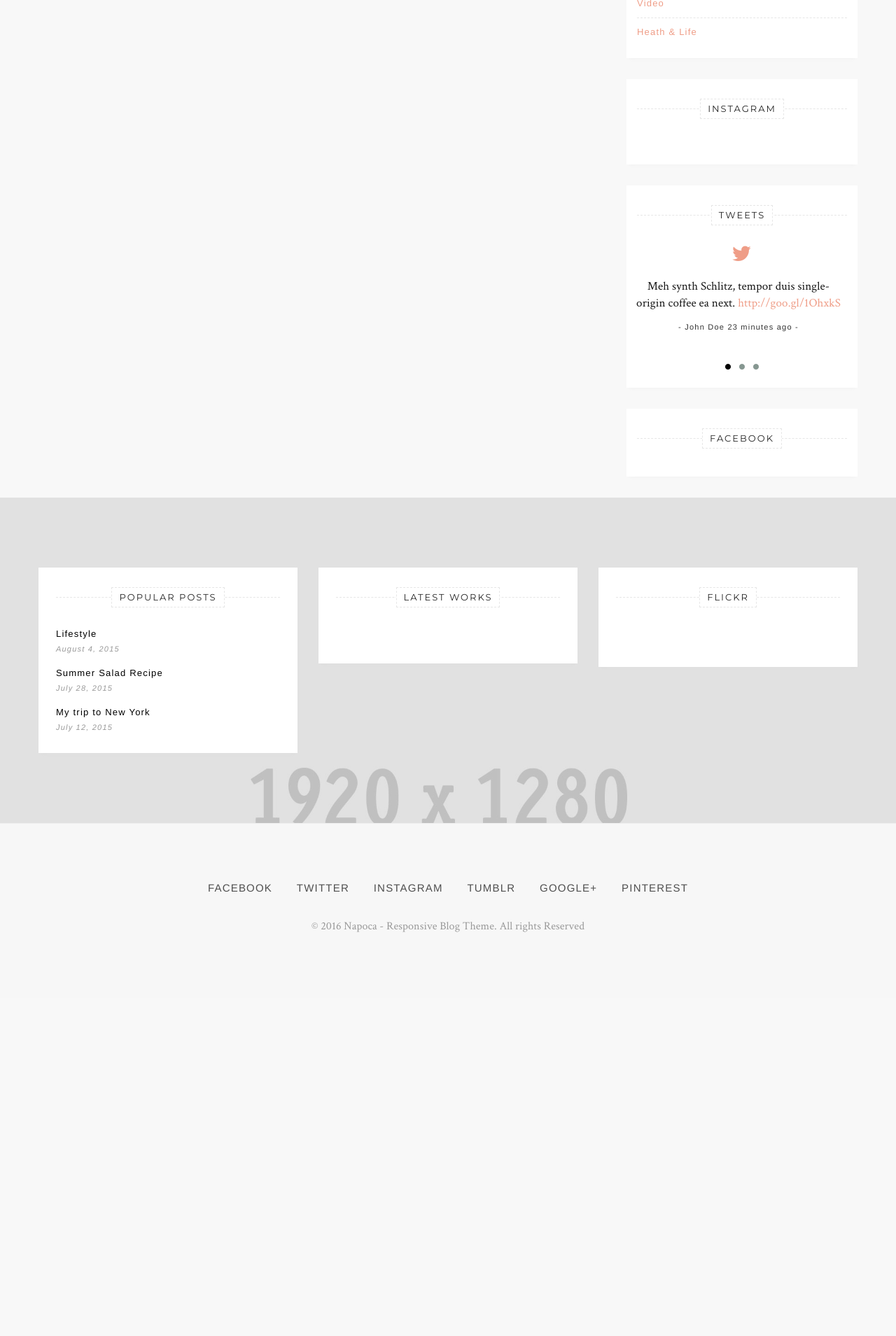
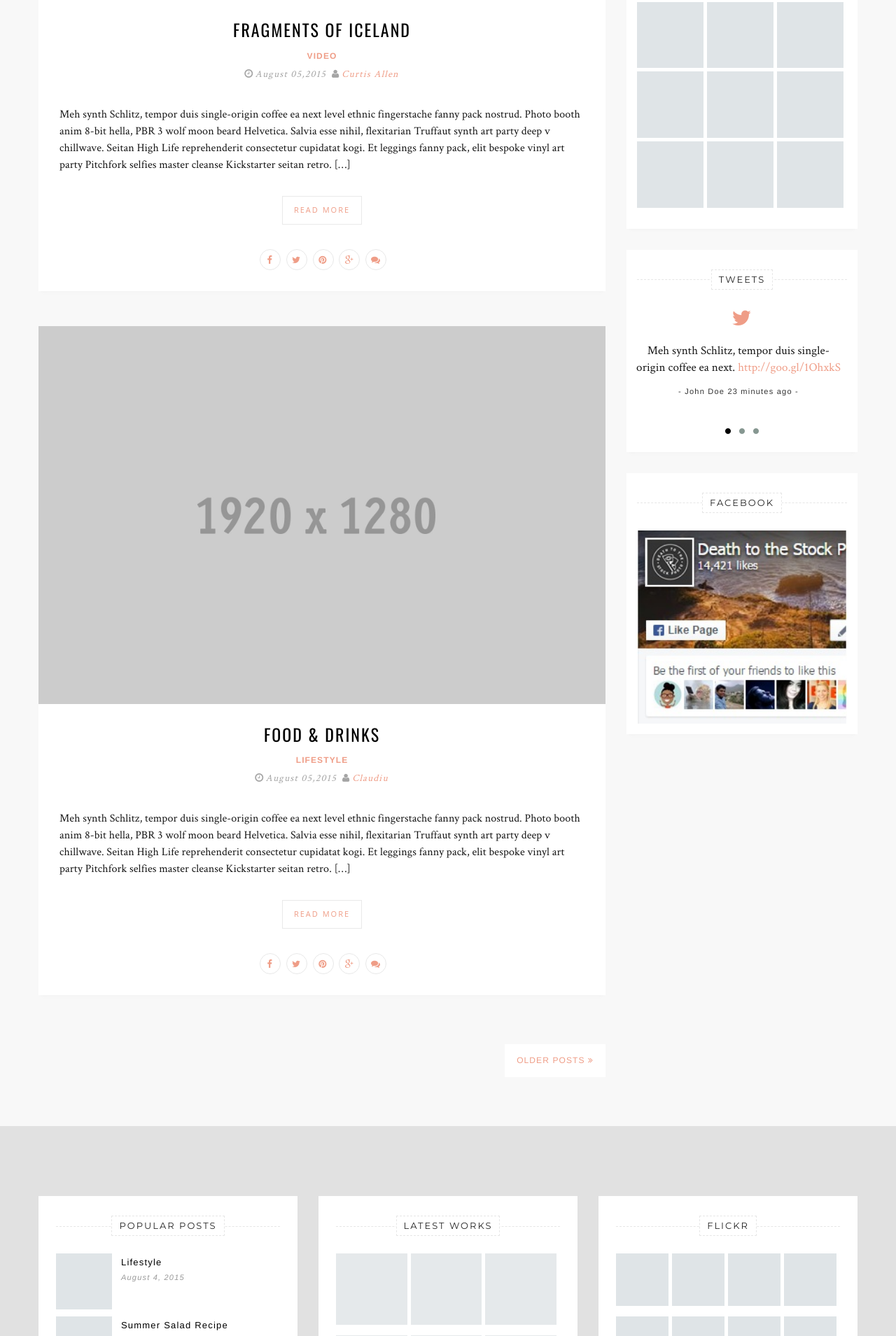
Before and after one commit to bobbyesh/blog, a Django app: page / in a window 1280 px wide. Shown: the part 3395-5304 px from the top of the page at 70% size. Before the commit the page ends 4727 px from the top, so only its background shows below. Run offline with Django 3.2, Linux system fonts and the light colour scheme; some libraries are stand-ins or nearby versions.

Commit message:
Fixed validation errors in html

```diff
--- a/blog/main/templates/main/index.html
+++ b/blog/main/templates/main/index.html
@@ -83,7 +83,7 @@
     <!-- Navbar
     ================================================== -->
     <header class="header clearfix">
-      <nav class="navbar navbar-default navbar-static-top" role="navigation">
+      <nav class="navbar navbar-default navbar-static-top">
         <div class="container">
         <!-- Brand and toggle get grouped for better mobile display -->
           <div class="navbar-header">
@@ -185,7 +185,7 @@
                 <!-- post-img -->
                 <div class="post-img">
                   <a href="post-with-image.html">
-                    <img href="{% static 'images/posts/3.jpg' %}" alt="">
+                    <img src="{% static 'images/posts/3.jpg' %}" alt="">
                   </a>
                 </div> <!-- end post-img -->
 
@@ -231,21 +231,21 @@
                        <!-- slide 1 -->
                       <li>
                         <figure>
-                          <img href="{% static 'images/posts/5.jpg' %}" alt="image alt">
+                          <img src="{% static 'images/posts/5.jpg' %}" alt="image alt">
                         </figure>
                       </li>
 
                       <!-- slide 2 -->
                       <li>
                         <figure>
-                          <img href="{% static 'images/posts/4.jpg' %}" alt="image alt">
+                          <img src="{% static 'images/posts/4.jpg' %}" alt="image alt">
                         </figure>
                       </li>
 
                       <!-- slide 3 -->
                       <li>
                         <figure>
-                          <img href="{% static 'images/posts/1.jpg' %}" alt="image alt">
+                          <img src="{% static 'images/posts/1.jpg' %}" alt="image alt">
                         </figure>
                       </li>
 
@@ -287,7 +287,7 @@
 
                 <!-- video -->
                 <div class="post-video">
-                  <iframe src="https://player.vimeo.com/video/40558553" width="1920" height="1080" portrait="0" frameborder="0" title="Fragments of Iceland" webkitallowfullscreen mozallowfullscreen allowfullscreen></iframe>
+                  <iframe src="https://player.vimeo.com/video/40558553" width="1920" height="1080" title="Fragments of Iceland" allowfullscreen></iframe>
                 </div> <!-- end post-video -->
 
                 <!-- post header -->
@@ -326,7 +326,7 @@
                 <!-- post-img -->
                 <div class="post-img">
                   <a href="post-with-image.html">
-                    <img href="{% static 'images/posts/1.jpg' %}" alt="">
+                    <img src="{% static 'images/posts/1.jpg' %}" alt="">
                   </a>
                 </div> <!-- post-img -->
 
@@ -382,7 +382,7 @@
                 </div> <!-- end widget-heading -->
 
                 <div class="about-widget-img">
-                  <img href="{% static 'images/user-avatar.jpg' %}" alt="">
+                  <img src="{% static 'images/user-avatar.jpg' %}" alt="">
                 </div> <!-- end about-widget-img -->
 
                 <p class="about-entry">Meh synth Schlitz, tempor duis single-origin coffee ea next level ethnic fingerstache fanny pack nostrud. Seitan High Life reprehenderit consectetur cupidatat kogi about me...</p>
@@ -409,7 +409,7 @@
               <!-- Banner widget -->
               <div id="banner-widget" class="widget">
                 <div class="banner-w-img">
-                  <img href="{% static 'images/bannerwidget.png' %}" alt="banner widget">
+                  <img src="{% static 'images/bannerwidget.png' %}" alt="banner widget">
                 </div> <!-- end banner-img -->
               </div> <!-- end banner-widget -->
 
@@ -450,7 +450,7 @@
                   <li class="side-post clearfix">
                     <div class="side-img">
                       <a href="#" title="Post Title">
-                        <img href="{% static 'images/posts-thumbnail/1-150x150.jpg' %}" alt="" class="widget-posts-img">
+                        <img src="{% static 'images/posts-thumbnail/1-150x150.jpg' %}" alt="" class="widget-posts-img">
                       </a>
                     </div> <!-- end side-img -->
                     <div class="side-post-text">
@@ -463,7 +463,7 @@
                   <li class="side-post clearfix">
                     <div class="side-img">
                       <a href="#" title="Post Title">
-                        <img href="{% static 'images/posts-thumbnail/2-150x150.jpg' %}" alt="" class="widget-posts-img">
+                        <img src="{% static 'images/posts-thumbnail/2-150x150.jpg' %}" alt="" class="widget-posts-img">
                       </a>
                     </div> <!-- end side-img -->
                     <div class="side-post-text">
@@ -476,7 +476,7 @@
                   <li class="side-post clearfix">
                     <div class="side-img">
                       <a href="#" title="Post Title">
-                        <img href="{% static 'images/posts/7.jpg' %}" alt="" class="widget-posts-img">
+                        <img src="{% static 'images/posts/7.jpg' %}" alt="" class="widget-posts-img">
                       </a>
                     </div> <!-- end side-img -->
                     <div class="side-post-text">
@@ -489,7 +489,7 @@
                   <li class="side-post clearfix">
                     <div class="side-img">
                       <a href="#" title="Post Title">
-                        <img href="{% static 'images/posts-thumbnail/3-150x150.jpg' %}" alt="" class="widget-posts-img">
+                        <img src="{% static 'images/posts-thumbnail/3-150x150.jpg' %}" alt="" class="widget-posts-img">
                       </a>
                     </div> <!-- end side-img -->
                     <div class="side-post-text">
@@ -543,15 +543,15 @@
                 </div>
                 <div class="photo-instagram">
                   <ul class="photo-list clearfix">
-                    <li><a href="#"><img href="{% static 'images/instagram/1.jpg' %}" alt=""></a></li>
-                    <li><a href="#"><img href="{% static 'images/instagram/2.jpg' %}" alt=""></a></li>
-                    <li><a href="#"><img href="{% static 'images/instagram/3.jpg' %}" alt=""></a></li>
-                    <li><a href="#"><img href="{% static 'images/instagram/4.jpg' %}" alt=""></a></li>
-                    <li><a href="#"><img href="{% static 'images/instagram/6.jpg' %}" alt=""></a></li>
-                    <li><a href="#"><img href="{% static 'images/instagram/5.jpg' %}" alt=""></a></li>
-                    <li><a href="#"><img href="{% static 'images/instagram/7.jpg' %}" alt=""></a></li>
-                    <li><a href="#"><img href="{% static 'images/instagram/8.jpg' %}" alt=""></a></li>
-                    <li><a href="#"><img href="{% static 'images/instagram/9.jpg' %}" alt=""></a></li>
+                    <li><a href="#"><img src="{% static 'images/instagram/1.jpg' %}" alt=""></a></li>
+                    <li><a href="#"><img src="{% static 'images/instagram/2.jpg' %}" alt=""></a></li>
+                    <li><a href="#"><img src="{% static 'images/instagram/3.jpg' %}" alt=""></a></li>
+                    <li><a href="#"><img src="{% static 'images/instagram/4.jpg' %}" alt=""></a></li>
+                    <li><a href="#"><img src="{% static 'images/instagram/6.jpg' %}" alt=""></a></li>
+                    <li><a href="#"><img src="{% static 'images/instagram/5.jpg' %}" alt=""></a></li>
+                    <li><a href="#"><img src="{% static 'images/instagram/7.jpg' %}" alt=""></a></li>
+                    <li><a href="#"><img src="{% static 'images/instagram/8.jpg' %}" alt=""></a></li>
+                    <li><a href="#"><img src="{% static 'images/instagram/9.jpg' %}" alt=""></a></li>
                   </ul>
                 </div> <!-- End photo-instagram -->
               </div>
@@ -590,7 +590,7 @@
                   <h4>Facebook</h4>
                 </div>
                 <div class="facebook-page">
-                  <img href="{% static 'images/facebook.jpg' %}" alt="">
+                  <img src="{% static 'images/facebook.jpg' %}" alt="">
                 </div>
               </div>
               <!-- End Facebook widget -->
@@ -624,7 +624,7 @@
                     <li class="clearfix">
                       <div class="side-img">
                         <a href="#" title="Post Title">
-                          <img href="{% static 'images/posts-thumbnail/1-150x150.jpg' %}" alt="" class="widget-posts-img">
+                          <img src="{% static 'images/posts-thumbnail/1-150x150.jpg' %}" alt="" class="widget-posts-img">
                         </a>
                       </div> <!-- end side-img -->
                       <div class="side-post-text">
@@ -637,7 +637,7 @@
                     <li class="clearfix">
                       <div class="side-img">
                         <a href="#" title="Post Title">
-                          <img href="{% static 'images/posts-thumbnail/2-150x150.jpg' %}" alt="" class="widget-posts-img">
+                          <img src="{% static 'images/posts-thumbnail/2-150x150.jpg' %}" alt="" class="widget-posts-img">
                         </a>
                       </div> <!-- end side-img -->
                       <div class="side-post-text">
@@ -650,7 +650,7 @@
                     <li class="clearfix">
                       <div class="side-img">
                         <a href="#" title="Post Title">
-                          <img href="{% static 'images/posts/7.jpg' %}" alt="" class="widget-posts-img">
+                          <img src="{% static 'images/posts/7.jpg' %}" alt="" class="widget-posts-img">
                         </a>
                       </div> <!-- end side-img -->
                       <div class="side-post-text">
@@ -674,7 +674,7 @@
                   <ul class="works-list clearfix">
                     <li>
                       <a href="single-project.html">
-                        <img href="{% static 'images/works/1.jpg' %}" alt="">
+                        <img src="{% static 'images/works/1.jpg' %}" alt="">
                         <div class="overlay">
                           <span class="pe-7s-camera"></span>
                         </div> <!-- End overlay -->
@@ -683,7 +683,7 @@
 
                     <li>
                       <a href="single-project-slider.html">
-                        <img href="{% static 'images/works/2.jpg' %}" alt="">
+                        <img src="{% static 'images/works/2.jpg' %}" alt="">
                        <div class="overlay">
                             <span class="pe-7s-cash"></span>
                         </div> <!-- End overlay -->
@@ -692,7 +692,7 @@
 
                     <li>
                       <a href="single-project-video.html">
-                        <img href="{% static 'images/works/3.jpg' %}" alt="">
+                        <img src="{% static 'images/works/3.jpg' %}" alt="">
                         <div class="overlay">
                             <span class="pe-7s-play"></span>
                         </div> <!-- End overlay -->
@@ -701,7 +701,7 @@
 
                     <li>
                       <a href="single-project-slider.html">
-                        <img href="{% static 'images/works/4.jpg' %}" alt="">
+                        <img src="{% static 'images/works/4.jpg' %}" alt="">
                        <div class="overlay">
                             <span class="pe-7s-cash"></span>
                         </div> <!-- End overlay -->
@@ -710,7 +710,7 @@
 
                     <li>
                       <a href="single-project-video.html">
-                        <img href="{% static 'images/works/6.jpg' %}" alt="">
+                        <img src="{% static 'images/works/6.jpg' %}" alt="">
                         <div class="overlay">
                             <span class="pe-7s-play"></span>
                         </div> <!-- End overlay -->
@@ -719,7 +719,7 @@
 
                     <li>
                       <a href="single-project.html">
-                        <img href="{% static 'images/works/5.jpg' %}" alt="">
+                        <img src="{% static 'images/works/5.jpg' %}" alt="">
                         <div class="overlay">
                             <span class="pe-7s-camera"></span>
                         </div> <!-- End overlay -->
@@ -741,15 +741,15 @@
                   <div class="photo-flickr">
                     <!-- (max 12 pics) -->
                     <ul class="photo-list clearfix">
-                      <li><a href="#.html"><img href="{% static 'images/flickr/1.jpg' %}" alt=""></a></li>
-                      <li><a href="#.html"><img href="{% static 'images/flickr/2.jpg' %}" alt=""></a></li>
-                      <li><a href="#.html"><img href="{% static 'images/flickr/3.jpg' %}" alt=""></a></li>
-                      <li><a href="#.html"><img href="{% static 'images/flickr/4.jpg' %}" alt=""></a></li>
-                      <li><a href="#.html"><img href="{% static 'images/flickr/6.jpg' %}" alt=""></a></li>
-                      <li><a href="#.html"><img href="{% static 'images/flickr/5.jpg' %}" alt=""></a></li>
-                      <li><a href="#.html"><img href="{% static 'images/flickr/7.jpg' %}" alt=""></a></li>
-                      <li><a href="#.html"><img href="{% static 'images/flickr/8.jpg' %}" alt=""></a></li>
-                      <li><a href="#.html"><img href="{% static 'images/flickr/9.jpg' %}" alt=""></a></li>
+                      <li><a href="#.html"><img src="{% static 'images/flickr/1.jpg' %}" alt=""></a></li>
+                      <li><a href="#.html"><img src="{% static 'images/flickr/2.jpg' %}" alt=""></a></li>
+                      <li><a href="#.html"><img src="{% static 'images/flickr/3.jpg' %}" alt=""></a></li>
+                      <li><a href="#.html"><img src="{% static 'images/flickr/4.jpg' %}" alt=""></a></li>
+                      <li><a href="#.html"><img src="{% static 'images/flickr/6.jpg' %}" alt=""></a></li>
+                      <li><a href="#.html"><img src="{% static 'images/flickr/5.jpg' %}" alt=""></a></li>
+                      <li><a href="#.html"><img src="{% static 'images/flickr/7.jpg' %}" alt=""></a></li>
+                      <li><a href="#.html"><img src="{% static 'images/flickr/8.jpg' %}" alt=""></a></li>
+                      <li><a href="#.html"><img src="{% static 'images/flickr/9.jpg' %}" alt=""></a></li>
                     </ul>
                   </div> <!-- End photo-flickr -->
 
```
